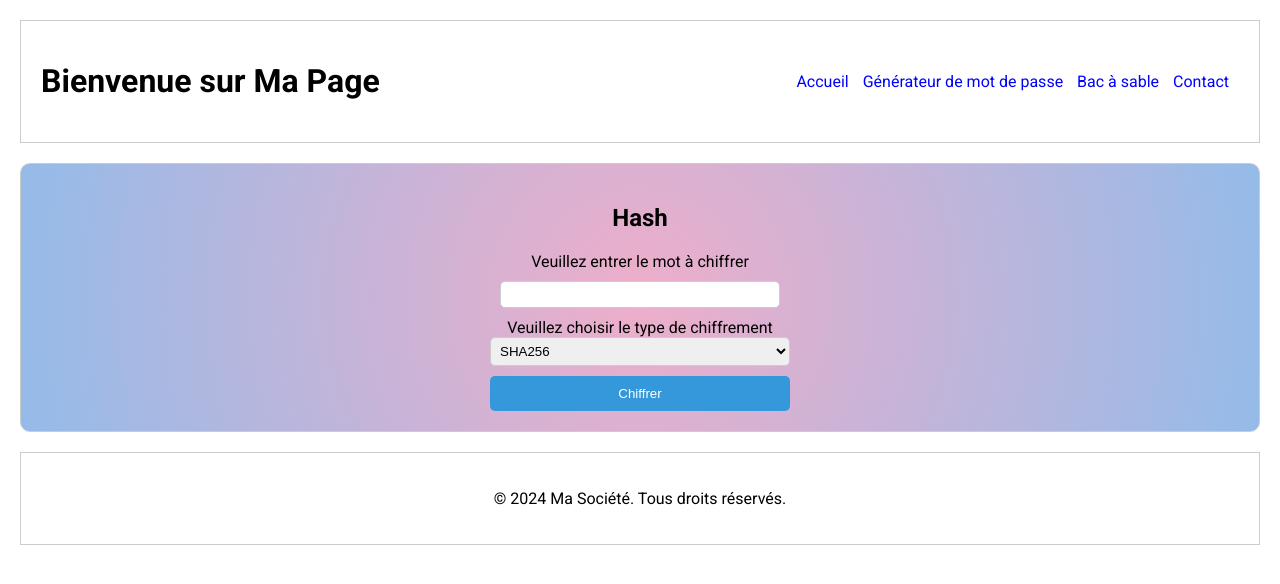
After one commit to Goro-K/Le-Cyber-Dev, a PHP site: page /hash_page/hash_page.php in a window 1280 px wide. The commit adds this page. Shown: the top 584 px of the page. Run offline with PHP 8.4, Linux system fonts and the light colour scheme.

Commit message:
Rework hash.py, add style and change structure of files, better restructure

```diff
--- /dev/null
+++ b/hash_page/hash_page.php
@@ -0,0 +1,43 @@
+<?php
+$style = "../style.css";
+require '../header.php';
+?>
+
+<body>
+    <section class="form_section">
+        <h2>Hash</h2>
+        <form  class="hash-form" id="hash-form" action="hash_page.php" method="POST">
+            <label for="hash">Veuillez entrer le mot à chiffrer</label>
+            <input type="text" name="hash" id="hash" required>
+            <label for="hash_type">Veuillez choisir le type de chiffrement</label>
+            <select name="hash_type" id="hash_type">
+                <option value="sha256">SHA256</option>
+                <option value="sha512">SHA512</option>
+                <option value="md5">MD5</option>
+            </select>
+            <button type="submit">Chiffrer</button>
+        </form>
+        <div class='display_hash'>
+        </div>
+    </section>
+    <?php require '../footer.php' ?>
+</body>
+
+<script>
+    document.getElementById('hash-form').addEventListener('submit', function(e) {
+        e.preventDefault();
+
+        const formData = new FormData(this);
+        fetch('generate_hash.php', {
+            method: 'POST',
+            body: formData
+        })
+        .then(response => response.text())
+        .then(data => {
+            document.querySelector('.display_hash').innerHTML = `<p id="hash_result">${data}</p>`;
+        })
+        .catch(error => {
+            console.error(error);
+        });
+    });
+</script>
--- a/style.css
+++ b/style.css
@@ -46,10 +46,12 @@ footer {
   text-align: center;
 }
 
-.password_form {
+.password-form,
+.hash-form {
   display: flex;
   flex-direction: column;
   width: 300px;
+  text-align: center;
 }
 
 .line {
@@ -168,3 +170,27 @@ input {
 .password-length {
   width: 10%;
 }
+
+select {
+  padding: 5px;
+  border-radius: 5px;
+  border: 1px solid #cccccc;
+  margin-bottom: 10px;
+}
+
+button {
+  padding: 10px;
+  border-radius: 5px;
+  border: none;
+  background: var(--blueLight);
+  color: white;
+  cursor: pointer;
+}
+
+#hash_result {
+  background: white;
+  padding: 7px;
+  border-radius: 8px;
+  overflow-wrap: anywhere;
+  text-align: center;
+}
```
Also changed, not shown: hash.php (deleted, +0 -34 lines), hash_page/generate_hash.php (added, +17 -0 lines), password_page/password_page.php (+5 -4 lines), 2 other files.
